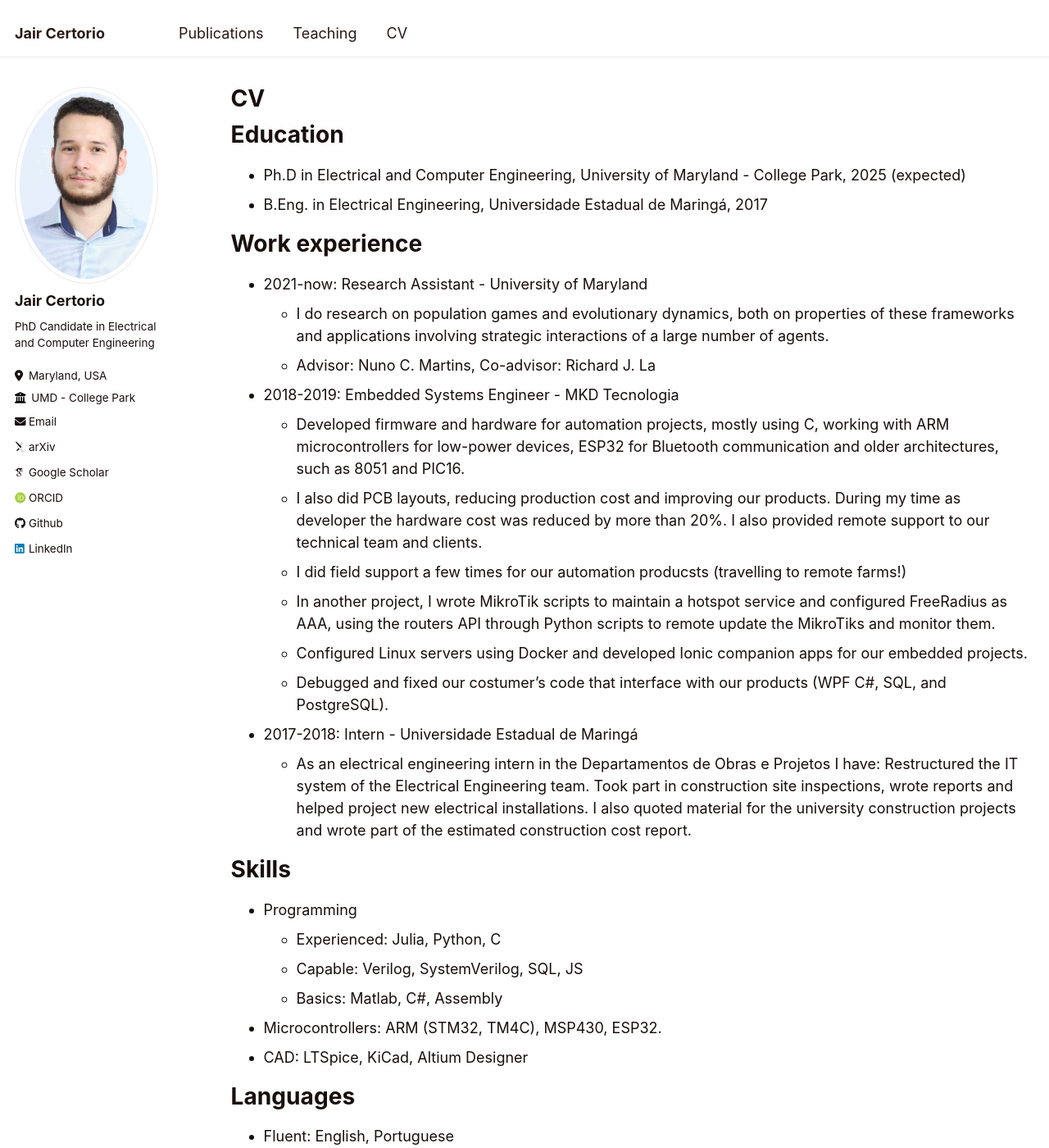
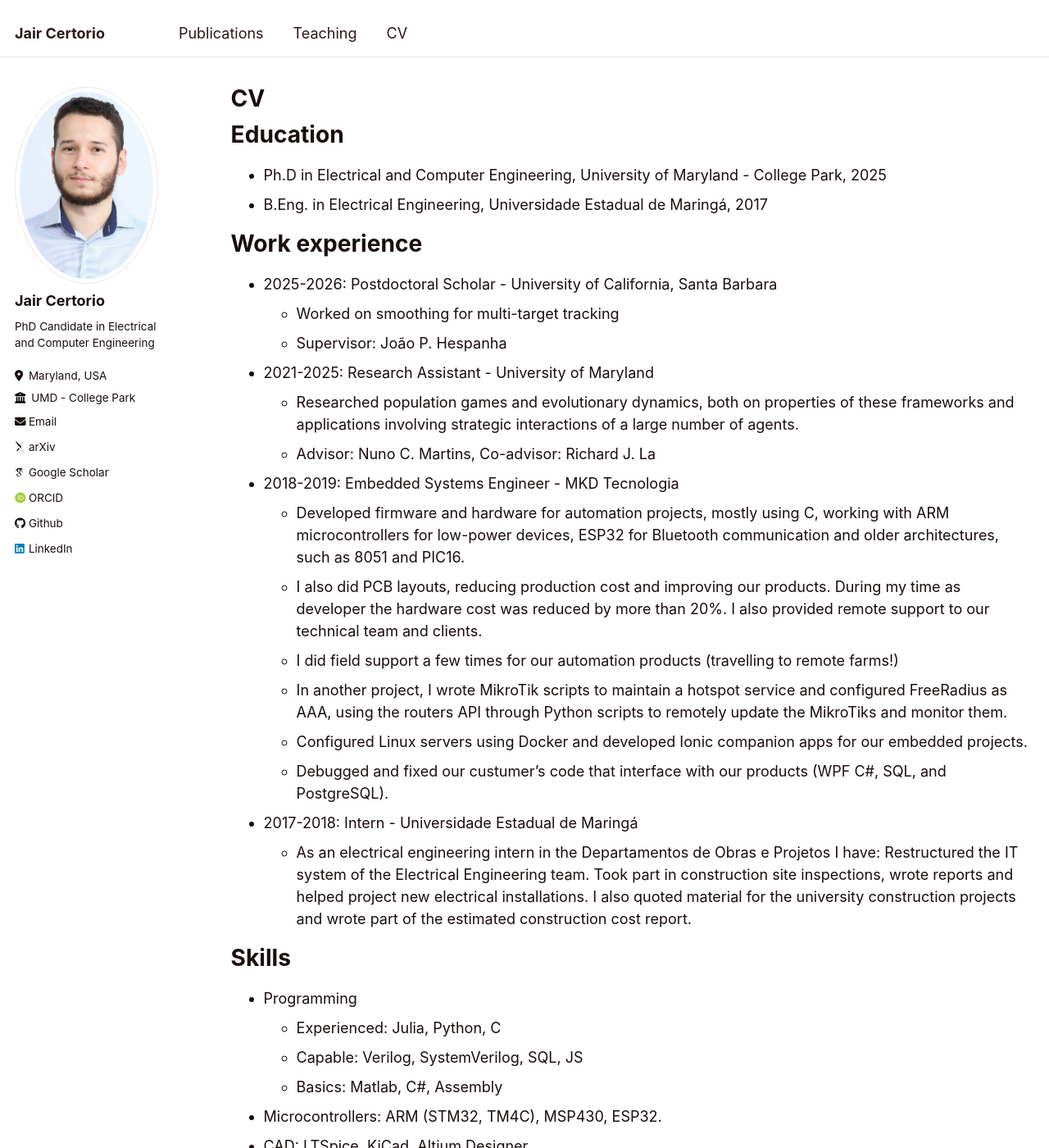
Before and after one commit to jcert/jcert.github.io, a Jekyll site: the page built from _pages/cv.md, in a window 1280 px wide and 1400 px high. Shown: the whole window at 82% size. Built offline with Jekyll 4.4.1, drawn with Linux system fonts in a browser that asks for light colours; some web fonts are replaced; some of the changed text lies outside the part shown.

Commit message:
Update cv.md

```diff
--- a/_pages/cv.md
+++ b/_pages/cv.md
@@ -11,13 +11,18 @@ redirect_from:
 
 Education
 ======
-* Ph.D in Electrical and Computer Engineering, University of Maryland - College Park, 2025 (expected)
+* Ph.D in Electrical and Computer Engineering, University of Maryland - College Park, 2025
 * B.Eng. in Electrical Engineering, Universidade Estadual de Maringá, 2017
 
 Work experience
 ======
-* 2021-now: Research Assistant - University of Maryland
-  * I do research on population games and evolutionary dynamics, both on properties of these frameworks and applications involving strategic interactions of a large number of agents.
+* 2025-2026: Postdoctoral Scholar - University of California, Santa Barbara
+  * Worked on smoothing for multi-target tracking
+  * Supervisor: João P. Hespanha
+
+
+* 2021-2025: Research Assistant - University of Maryland
+  * Researched population games and evolutionary dynamics, both on properties of these frameworks and applications involving strategic interactions of a large number of agents.
   * Advisor: Nuno C. Martins, Co-advisor: Richard J. La
 
 
@@ -25,10 +30,10 @@ Work experience
 *  2018-2019: Embedded Systems Engineer - MKD Tecnologia
    * Developed firmware and hardware for automation projects, mostly using C, working with ARM microcontrollers for low-power devices, ESP32 for Bluetooth communication and older architectures, such as 8051 and PIC16.
    * I also did PCB layouts, reducing production cost and improving our products. During my time as developer the hardware cost was reduced by more than 20%. I also provided remote support to our technical team and clients.
-   * I did field support a few times for our automation producsts (travelling to remote farms!)
-   * In another project, I wrote MikroTik scripts to maintain a hotspot service and configured FreeRadius as AAA, using the routers API through Python scripts to remote update the MikroTiks and monitor them.
+   * I did field support a few times for our automation products (travelling to remote farms!)
+   * In another project, I wrote MikroTik scripts to maintain a hotspot service and configured FreeRadius as AAA, using the routers API through Python scripts to remotely update the MikroTiks and monitor them.
    * Configured Linux servers using Docker and developed Ionic companion apps for our embedded projects.
-   * Debugged and fixed our costumer's code that interface with our products (WPF C#, SQL, and PostgreSQL).
+   * Debugged and fixed our custumer's code that interface with our products (WPF C#, SQL, and PostgreSQL).
 
 
 * 2017-2018: Intern - Universidade Estadual de Maringá
@@ -88,11 +93,11 @@ Awards
 
 Service and leadership
 ======
-* HackerSpace Maringá - Dec 2012 - Present
+* HackerSpace Maringá - Dec 2012 - 2025
    * Co-founder
    * Former vice-president.
 
-* ECEGSA - Aug 2021 - Present
+* ECEGSA - Aug 2021 - 2025
    * Board member
 
 * UMD ECE Undergraduate Affairs Committee - Jul 2022 - Jul 2024
```
